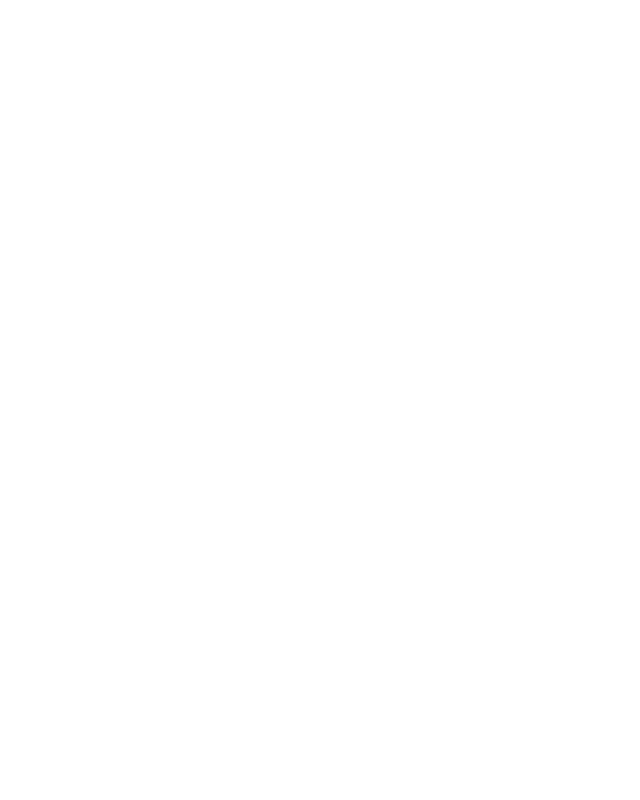
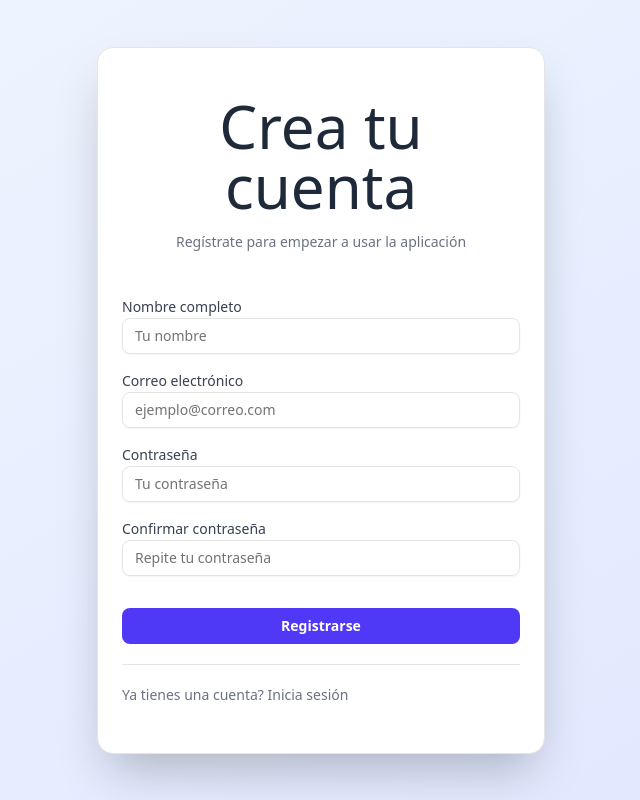
Before and after one commit to retamalesj/INF326-Arquitectura-de-software, a React app in the folder app/: page /register in a window 1280 px wide. Before the commit this address had no page. Shown: the whole page, without its empty margins (319-959 px from the left). Built offline with nearby package versions, Linux system fonts and the light colour scheme; the HTML template or start-up script is replaced by a standard one.

Commit message:
feat: add register

```diff
--- a/app/src/App.tsx
+++ b/app/src/App.tsx
@@ -10,6 +10,7 @@ import { ModerationAdminPage } from './pages/admin/admin'
 import { Home } from './pages/home'
 
 import { Toaster } from '@/components/ui/sonner'
+import { Register } from './pages/users/Register'
 function App() {
   return (
     <AuthProvider>
@@ -30,6 +31,14 @@ function App() {
             element={
               <GuestRoute>
                 <Login />
+              </GuestRoute>
+            }
+          />
+          <Route
+            path="/register"
+            element={
+              <GuestRoute>
+                <Register />
               </GuestRoute>
             }
           />
--- a/app/src/pages/users/Register.tsx
+++ b/app/src/pages/users/Register.tsx
@@ -1,29 +1,61 @@
-import React, { useState } from 'react'
+import { useState } from 'react'
 import { Card, CardContent, CardHeader } from '@/components/ui/card'
 import { Input } from '@/components/ui/input'
 import { Button } from '@/components/ui/button'
 import { Label } from '@/components/ui/label'
 import { Separator } from '@/components/ui/separator'
-import { Link } from 'react-router-dom'
+import { Link, useNavigate } from 'react-router-dom'
 import { H1, P } from '@/components/ui/typography'
+import { registerUser, type RegisterDTO } from '@/services/users'
+import { toast } from 'sonner'
 
 export const Register = () => {
+  const navigate = useNavigate()
+
   const [name, setName] = useState('')
   const [email, setEmail] = useState('')
   const [password, setPassword] = useState('')
   const [confirmPassword, setConfirmPassword] = useState('')
+  const [loading, setLoading] = useState(false)
 
-  const handleSubmit = (e: React.FormEvent<HTMLFormElement>) => {
+  const handleSubmit = async (e: React.FormEvent<HTMLFormElement>) => {
     e.preventDefault()
 
     if (password !== confirmPassword) {
-      alert('Las contraseñas no coinciden')
+      toast.error('Las contraseñas no coinciden')
       return
     }
 
-    console.log({ name, email, password })
-    // Aquí iría tu lógica de registro con API
+    if (password.length < 8) {
+      toast.error('La contraseña debe tener al menos 8 caracteres')
+      return
+    }
+
+    const body: RegisterDTO = {
+      full_name: name,
+      email,
+      username: email.split('@')[0],
+      password,
+    }
+
+    setLoading(true)
+    const result = await registerUser(body)
+    setLoading(false)
+
+    if (result) {
+      toast.success('Usuario registrado con éxito!')
+      navigate('/login')
+    } else {
+      toast.error('Hubo un error registrando el usuario')
+    }
   }
+
+  // Tipado del evento de input change
+  const handleInputChange =
+    (setter: React.Dispatch<React.SetStateAction<string>>) =>
+    (e: React.ChangeEvent<HTMLInputElement>) => {
+      setter(e.target.value)
+    }
 
   return (
     <div className="min-h-screen flex items-center justify-center bg-gradient-to-br from-blue-50 to-indigo-100 px-4">
@@ -46,7 +78,7 @@ export const Register = () => {
                 type="text"
                 placeholder="Tu nombre"
                 value={name}
-                onChange={(e) => setName(e.target.value)}
+                onChange={handleInputChange(setName)}
                 required
                 className="text-gray-700"
               />
@@ -61,7 +93,7 @@ export const Register = () => {
                 type="email"
                 placeholder="ejemplo@correo.com"
                 value={email}
-                onChange={(e) => setEmail(e.target.value)}
+                onChange={handleInputChange(setEmail)}
                 required
                 className="text-gray-700"
               />
@@ -76,14 +108,17 @@ export const Register = () => {
                 type="password"
                 placeholder="Tu contraseña"
                 value={password}
-                onChange={(e) => setPassword(e.target.value)}
+                onChange={handleInputChange(setPassword)}
                 required
                 className="text-gray-700"
               />
             </div>
 
             <div className="flex flex-col space-y-1">
-              <Label htmlFor="confirmPassword" className="font-medium text-gray-700">
+              <Label
+                htmlFor="confirmPassword"
+                className="font-medium text-gray-700"
+              >
                 Confirmar contraseña
               </Label>
               <Input
@@ -91,7 +126,7 @@ export const Register = () => {
                 type="password"
                 placeholder="Repite tu contraseña"
                 value={confirmPassword}
-                onChange={(e) => setConfirmPassword(e.target.value)}
+                onChange={handleInputChange(setConfirmPassword)}
                 required
                 className="text-gray-700"
               />
@@ -100,8 +135,9 @@ export const Register = () => {
             <Button
               type="submit"
               className="w-full mt-3 bg-indigo-600 hover:bg-indigo-700 text-white font-semibold"
+              disabled={loading}
             >
-              Registrarse
+              {loading ? 'Registrando...' : 'Registrarse'}
             </Button>
           </form>
 
```
Also changed, not shown: app/src/services/users.ts (+7 -2 lines).
